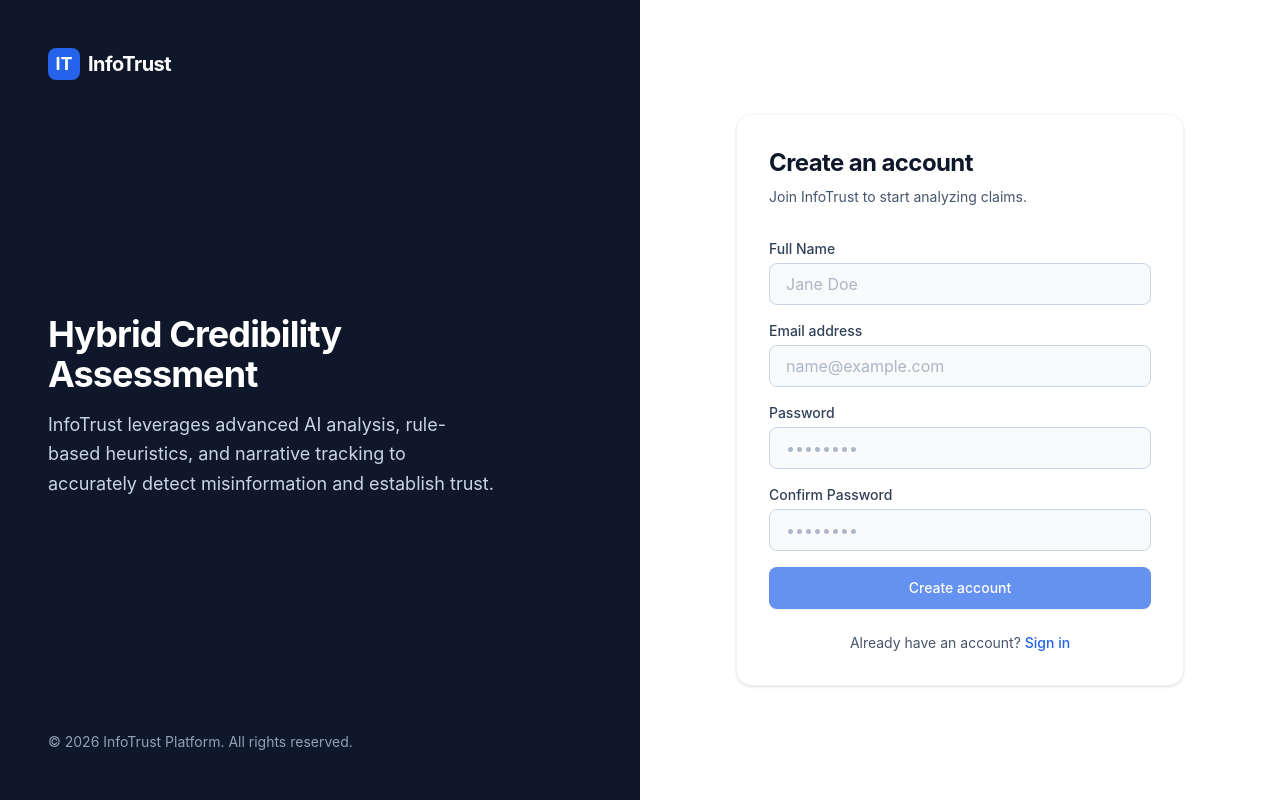
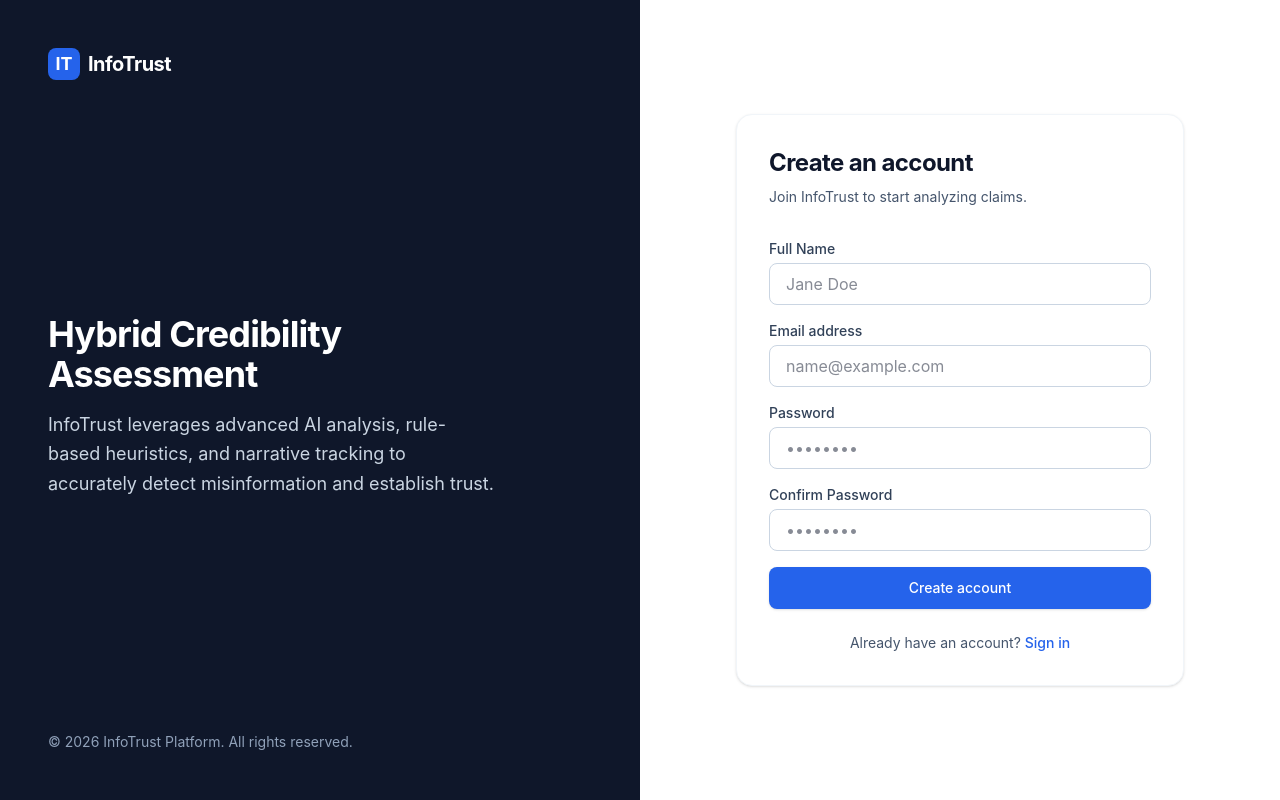
Before and after one commit to harshpreet284/InfoTrust, a React (Vite) app in the folder frontend/: page /register in a window 1280 px wide. Built offline with nearby package versions, Linux system fonts and the light colour scheme; no server answers.

Commit message:
feat: build registration form

```diff
--- a/frontend/package.json
+++ b/frontend/package.json
@@ -10,10 +10,13 @@
     "preview": "vite preview"
   },
   "dependencies": {
+    "@hookform/resolvers": "^5.9.1",
     "axios": "1.20.0",
     "react": "19.2.8",
     "react-dom": "19.2.8",
-    "react-router-dom": "7.18.3"
+    "react-hook-form": "^7.88.0",
+    "react-router-dom": "7.18.3",
+    "zod": "^4.6.2"
   },
   "devDependencies": {
     "@tailwindcss/vite": "^4.3.3",
--- /dev/null
+++ b/frontend/src/lib/axios.ts
@@ -0,0 +1,11 @@
+import axios from 'axios';
+
+// Use environment variable with fallback to local backend for development
+const baseURL = import.meta.env.VITE_API_BASE_URL || 'http://localhost:8000/api/v1';
+
+export const apiClient = axios.create({
+  baseURL,
+  headers: {
+    'Content-Type': 'application/json',
+  },
+});
--- a/frontend/src/pages/auth/LoginPage.tsx
+++ b/frontend/src/pages/auth/LoginPage.tsx
@@ -1,11 +1,21 @@
+import { useLocation } from "react-router-dom";
 import { FormContainer } from "../../components/ui/FormContainer";
 
 export function LoginPage() {
+  const location = useLocation();
+  const successMessage = location.state?.message;
+
   return (
     <FormContainer
       title="Welcome back"
       description="Enter your credentials to access your account."
     >
+      {successMessage && (
+        <div className="bg-green-50 text-green-700 p-3 rounded-lg text-sm font-medium mb-6">
+          {successMessage}
+        </div>
+      )}
+
       <form className="space-y-5" onSubmit={(e) => e.preventDefault()}>
         <div>
           <label className="block text-sm font-medium text-slate-700 mb-1" htmlFor="email">
--- a/frontend/src/pages/auth/RegisterPage.tsx
+++ b/frontend/src/pages/auth/RegisterPage.tsx
@@ -1,23 +1,106 @@
+import { useState } from "react";
+import { useNavigate } from "react-router-dom";
+import { useForm } from "react-hook-form";
+import { zodResolver } from "@hookform/resolvers/zod";
+import { isAxiosError } from "axios";
+
 import { FormContainer } from "../../components/ui/FormContainer";
+import { ValidationMessage } from "../../components/ui/ValidationMessage";
+import { LoadingIndicator } from "../../components/ui/LoadingIndicator";
+import { RegistrationSchema } from "../../schemas/auth.schema";
+import type { RegistrationFormValues } from "../../schemas/auth.schema";
+import { authService } from "../../services/auth.service";
 
 export function RegisterPage() {
+  const navigate = useNavigate();
+  const [rootError, setRootError] = useState<string | null>(null);
+
+  const {
+    register,
+    handleSubmit,
+    setError,
+    formState: { errors, isSubmitting },
+  } = useForm<RegistrationFormValues>({
+    resolver: zodResolver(RegistrationSchema),
+  });
+
+  const onSubmit = async (data: RegistrationFormValues) => {
+    setRootError(null);
+    try {
+      await authService.register(data);
+      // Success: Navigate to login with success state
+      navigate("/login", {
+        state: { message: "Registration successful. Please log in." },
+      });
+    } catch (error) {
+      if (isAxiosError(error) && error.response) {
+        const { status, data: errorData } = error.response;
+
+        // 409 Conflict - e.g., duplicate email
+        if (status === 409 && errorData.errors) {
+          Object.entries(errorData.errors).forEach(([field, messages]) => {
+            setError(field as keyof RegistrationFormValues, {
+              type: "server",
+              message: (messages as string[])[0]
+            });
+          });
+          return;
+        }
+
+        // 422 Validation Error - Django Ninja native format
+        if (status === 422 && Array.isArray(errorData.detail)) {
+          errorData.detail.forEach((err: any) => {
+            const field = err.loc?.[err.loc.length - 1];
+            if (field && ["full_name", "email", "password", "confirm_password"].includes(field)) {
+              setError(field as keyof RegistrationFormValues, {
+                type: "server",
+                message: err.msg
+              });
+            } else {
+              // Unmappable validation error
+              setRootError(err.msg || "A validation error occurred.");
+            }
+          });
+          return;
+        }
+      }
+
+      // Generic fallback error
+      setRootError("An unexpected error occurred. Please try again.");
+    }
+  };
+
   return (
     <FormContainer
       title="Create an account"
       description="Join InfoTrust to start analyzing claims."
     >
-      <form className="space-y-4" onSubmit={(e) => e.preventDefault()}>
+      <form className="space-y-4" onSubmit={handleSubmit(onSubmit)} noValidate>
+
+        {rootError && (
+          <div className="bg-red-50 text-red-700 p-3 rounded-lg text-sm font-medium mb-4">
+            {rootError}
+          </div>
+        )}
+
         <div>
-          <label className="block text-sm font-medium text-slate-700 mb-1" htmlFor="fullName">
+          <label className="block text-sm font-medium text-slate-700 mb-1" htmlFor="full_name">
             Full Name
           </label>
           <input
-            id="fullName"
+            id="full_name"
             type="text"
             placeholder="Jane Doe"
-            className="w-full px-4 py-2 border border-slate-300 rounded-lg focus:ring-2 focus:ring-primary-500 focus:border-primary-500 outline-none transition-shadow disabled:bg-slate-50 disabled:text-slate-500"
-            disabled
+            autoComplete="name"
+            className={`w-full px-4 py-2 border rounded-lg focus:ring-2 focus:outline-none transition-shadow ${
+              errors.full_name
+                ? "border-red-300 focus:ring-red-500 focus:border-red-500"
+                : "border-slate-300 focus:ring-primary-500 focus:border-primary-500"
+            }`}
+            disabled={isSubmitting}
+            {...register("full_name")}
           />
+          <ValidationMessage message={errors.full_name?.message} />
         </div>
 
         <div>
@@ -28,9 +111,16 @@ export function RegisterPage() {
             id="email"
             type="email"
             placeholder="name@example.com"
-            className="w-full px-4 py-2 border border-slate-300 rounded-lg focus:ring-2 focus:ring-primary-500 focus:border-primary-500 outline-none transition-shadow disabled:bg-slate-50 disabled:text-slate-500"
-            disabled
+            autoComplete="email"
+            className={`w-full px-4 py-2 border rounded-lg focus:ring-2 focus:outline-none transition-shadow ${
+              errors.email
+                ? "border-red-300 focus:ring-red-500 focus:border-red-500"
+                : "border-slate-300 focus:ring-primary-500 focus:border-primary-500"
+            }`}
+            disabled={isSubmitting}
+            {...register("email")}
           />
+          <ValidationMessage message={errors.email?.message} />
         </div>
 
         <div>
@@ -41,30 +131,51 @@ export function RegisterPage() {
             id="password"
             type="password"
             placeholder="••••••••"
-            className="w-full px-4 py-2 border border-slate-300 rounded-lg focus:ring-2 focus:ring-primary-500 focus:border-primary-500 outline-none transition-shadow disabled:bg-slate-50 disabled:text-slate-500"
-            disabled
+            autoComplete="new-password"
+            className={`w-full px-4 py-2 border rounded-lg focus:ring-2 focus:outline-none transition-shadow ${
+              errors.password
+                ? "border-red-300 focus:ring-red-500 focus:border-red-500"
+                : "border-slate-300 focus:ring-primary-500 focus:border-primary-500"
+            }`}
+            disabled={isSubmitting}
+            {...register("password")}
           />
+          <ValidationMessage message={errors.password?.message} />
         </div>
 
         <div>
-          <label className="block text-sm font-medium text-slate-700 mb-1" htmlFor="confirmPassword">
+          <label className="block text-sm font-medium text-slate-700 mb-1" htmlFor="confirm_password">
             Confirm Password
           </label>
           <input
-            id="confirmPassword"
+            id="confirm_password"
             type="password"
             placeholder="••••••••"
-            className="w-full px-4 py-2 border border-slate-300 rounded-lg focus:ring-2 focus:ring-primary-500 focus:border-primary-500 outline-none transition-shadow disabled:bg-slate-50 disabled:text-slate-500"
-            disabled
+            autoComplete="new-password"
+            className={`w-full px-4 py-2 border rounded-lg focus:ring-2 focus:outline-none transition-shadow ${
+              errors.confirm_password
+                ? "border-red-300 focus:ring-red-500 focus:border-red-500"
+                : "border-slate-300 focus:ring-primary-500 focus:border-primary-500"
+            }`}
+            disabled={isSubmitting}
+            {...register("confirm_password")}
           />
+          <ValidationMessage message={errors.confirm_password?.message} />
         </div>
 
         <button
-          type="button"
-          className="w-full flex justify-center items-center py-2.5 px-4 mt-2 border border-transparent rounded-lg shadow-sm text-sm font-medium text-white bg-primary-600 hover:bg-primary-700 focus:outline-none focus:ring-2 focus:ring-offset-2 focus:ring-primary-500 transition-colors disabled:opacity-70"
-          disabled
+          type="submit"
+          className="w-full flex justify-center items-center py-2.5 px-4 mt-2 border border-transparent rounded-lg shadow-sm text-sm font-medium text-white bg-primary-600 hover:bg-primary-700 focus:outline-none focus:ring-2 focus:ring-offset-2 focus:ring-primary-500 transition-colors disabled:opacity-70 disabled:cursor-not-allowed"
+          disabled={isSubmitting}
         >
-          Create account
+          {isSubmitting ? (
+            <>
+              <LoadingIndicator className="w-4 h-4 mr-2" />
+              Creating account...
+            </>
+          ) : (
+            "Create account"
+          )}
         </button>
 
         <p className="text-center text-sm text-slate-600 mt-6">
--- /dev/null
+++ b/frontend/src/schemas/auth.schema.ts
@@ -0,0 +1,26 @@
+import { z } from 'zod';
+
+export const RegistrationSchema = z.object({
+  full_name: z
+    .string()
+    .min(2, 'Must be at least 2 characters')
+    .max(100, 'Maximum 100 characters'),
+  email: z
+    .string()
+    .email('Invalid email address'),
+  password: z
+    .string()
+    .min(8, 'Must be at least 8 characters')
+    .max(128, 'Maximum 128 characters')
+    .regex(/[A-Z]/, 'Password must contain at least one uppercase letter.')
+    .regex(/[a-z]/, 'Password must contain at least one lowercase letter.')
+    .regex(/[0-9]/, 'Password must contain at least one number.')
+    .regex(/[^A-Za-z0-9]/, 'Password must contain at least one special character.'),
+  confirm_password: z
+    .string()
+}).refine(data => data.password === data.confirm_password, {
+  message: 'Passwords do not match.',
+  path: ['confirm_password'],
+});
+
+export type RegistrationFormValues = z.infer<typeof RegistrationSchema>;
--- /dev/null
+++ b/frontend/src/services/auth.service.ts
@@ -0,0 +1,23 @@
+import { apiClient } from '../lib/axios';
+import type { RegistrationFormValues } from '../schemas/auth.schema';
+
+export interface UserOut {
+  id: string;
+  full_name: string;
+  email: string;
+  role: string;
+  created_at: string;
+}
+
+export interface RegistrationSuccessResponse {
+  success: boolean;
+  message: string;
+  data: UserOut;
+}
+
+export const authService = {
+  async register(payload: RegistrationFormValues): Promise<RegistrationSuccessResponse> {
+    const response = await apiClient.post<RegistrationSuccessResponse>('/auth/register', payload);
+    return response.data;
+  },
+};
```
Also changed, not shown: 1 other file (tests, documents, lock files or other folders).
